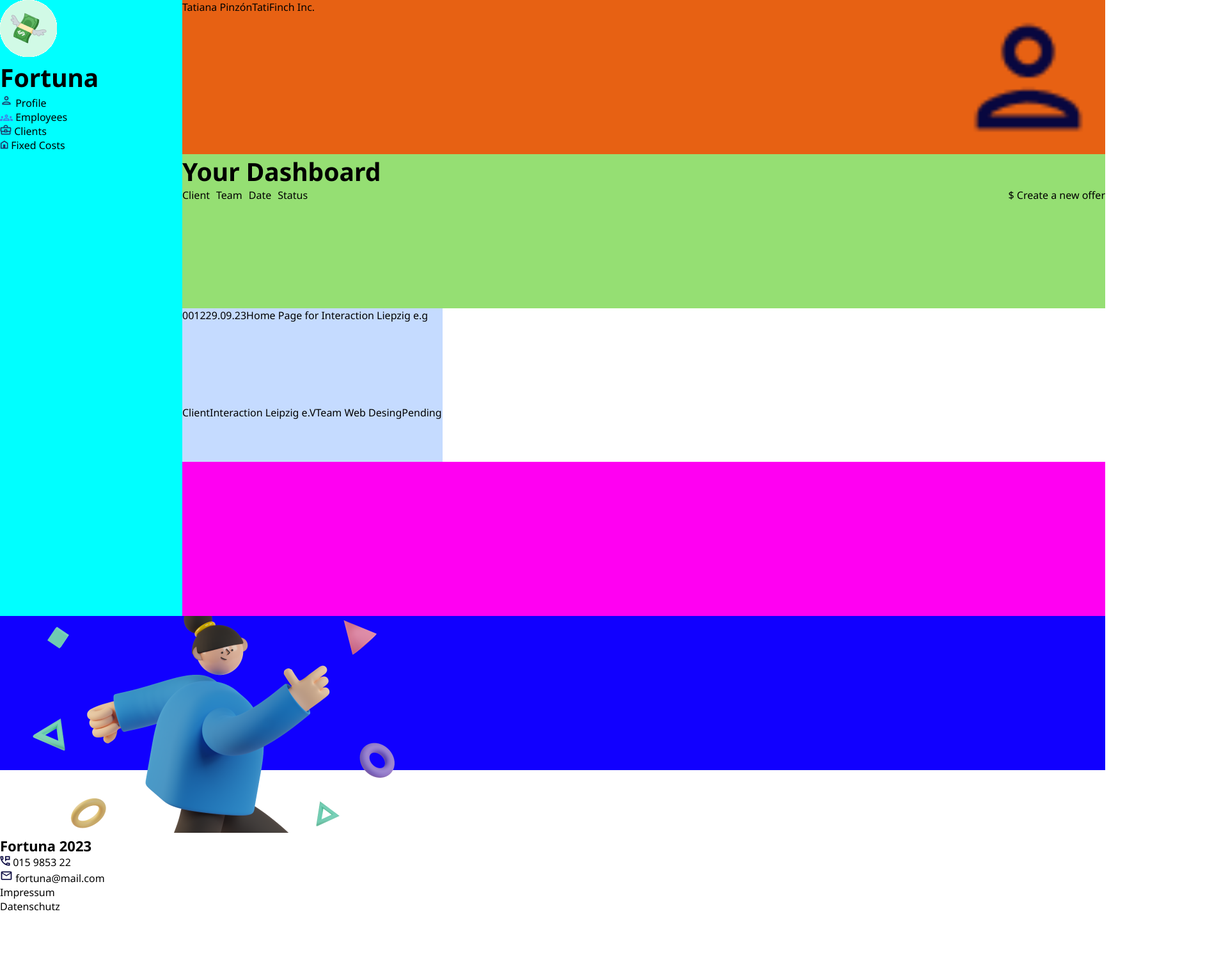
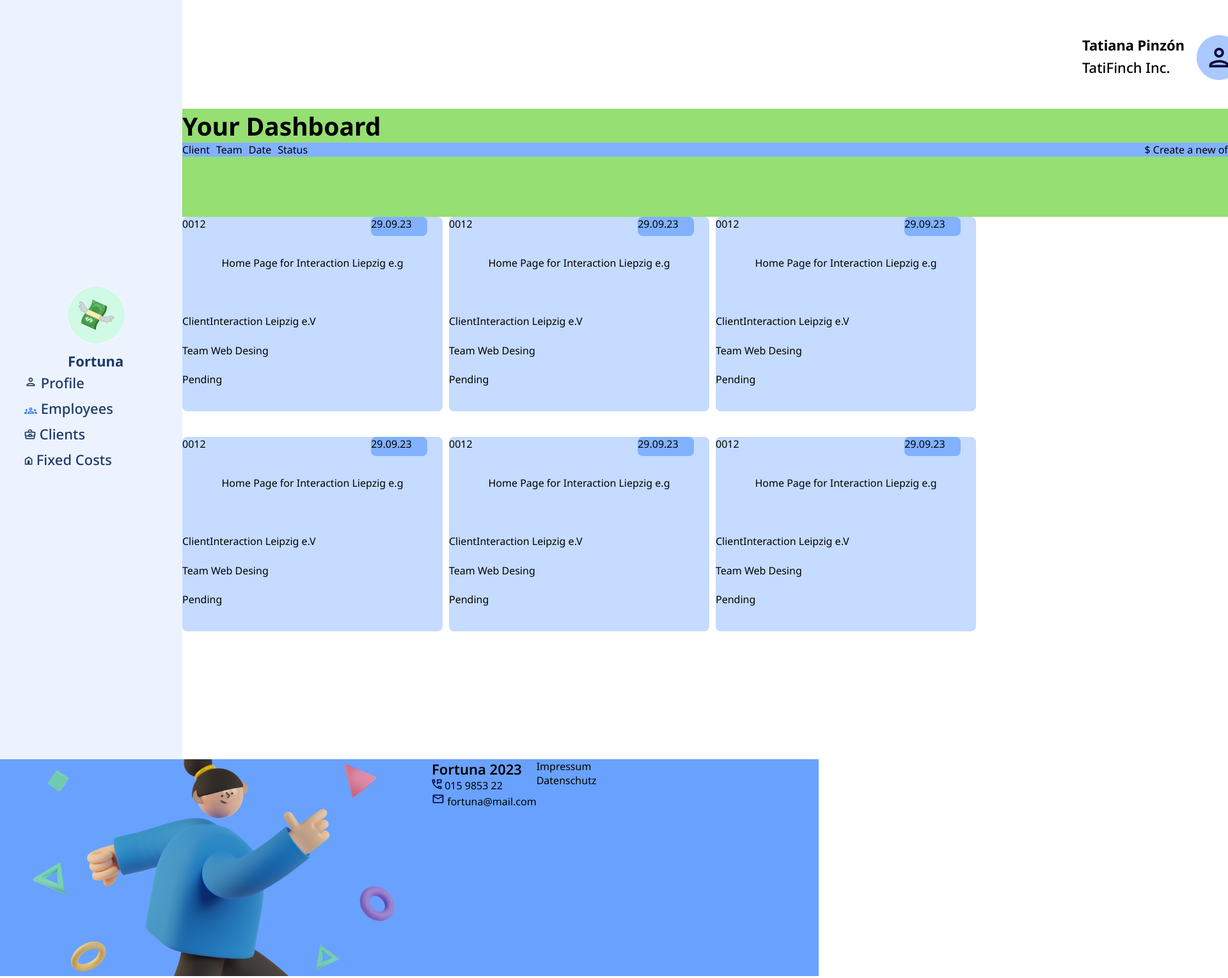
Before and after one commit to OhnoHub/tatiDesign, a plain HTML site: page index.html in a window 1280 px wide. Shown: the top 1529 px of the page at 64% size, 1920 px wide, since content can reach past the window. Drawn offline with Linux system fonts and the light colour scheme.

Commit message:
abstaende

```diff
--- a/index.html
+++ b/index.html
@@ -10,9 +10,9 @@
     <div class="gridContainer">
       <div class="sidebar">
         <ul>
-          <li>
+          <li class="logo">
             <img src="images/logoTatiDesign.png" alt="Fortuna Logo" />
-            <h2>Fortuna</h2>
+            <h3>Fortuna</h3>
           </li>
           <li><img src="images/Person_small.png" alt="profile " /> Profile</li>
           <li><img src="images/Group.png" alt="employees" /> Employees</li>
@@ -21,9 +21,9 @@
         </ul>
       </div>
       <div class="logedInAs">
-        <div>Tatiana Pinzón</div>
-        <div>TatiFinch Inc.</div>
-        <img src="images/Person.png" alt="who am i" />
+        <div><h3>Tatiana Pinzón</h3></div>
+        <div><h4>TatiFinch Inc.</h4></div>
+        <img src="images/logedIn.png" alt="who am i" />
       </div>
       <div class="navbar">
         <h2>Your Dashboard</h2>
@@ -39,23 +39,75 @@
         <ul class="card">
           <li class="number"><span>0012</span></li>
           <li class="date"><span>29.09.23</span></li>
-          <li class="name">
-            <span>Home Page for Interaction Liepzig e.g</span>
-          </li>
+          <li class="name">Home Page for Interaction Liepzig e.g</li>
           <li class="client">
             <span>Client</span><span>Interaction Leipzig e.V</span>
           </li>
           <li class="team"><span>Team</span> <span>Web Desing</span></li>
           <li class="status"><span>Pending</span></li>
-          <li></li>
-          <li></li>
         </ul>
+
+              <!-- wiederholung der 'cards'-->
+              <ul class="card">
+                <li class="number"><span>0012</span></li>
+                <li class="date"><span>29.09.23</span></li>
+                <li class="name">Home Page for Interaction Liepzig e.g</li>
+                <li class="client">
+                  <span>Client</span><span>Interaction Leipzig e.V</span>
+                </li>
+                <li class="team"><span>Team</span> <span>Web Desing</span></li>
+                <li class="status"><span>Pending</span></li>
+              </ul>
+              <ul class="card">
+                <li class="number"><span>0012</span></li>
+                <li class="date"><span>29.09.23</span></li>
+                <li class="name">Home Page for Interaction Liepzig e.g</li>
+                <li class="client">
+                  <span>Client</span><span>Interaction Leipzig e.V</span>
+                </li>
+                <li class="team"><span>Team</span> <span>Web Desing</span></li>
+                <li class="status"><span>Pending</span></li>
+              </ul>
+              <ul class="card">
+                <li class="number"><span>0012</span></li>
+                <li class="date"><span>29.09.23</span></li>
+                <li class="name">Home Page for Interaction Liepzig e.g</li>
+                <li class="client">
+                  <span>Client</span><span>Interaction Leipzig e.V</span>
+                </li>
+                <li class="team"><span>Team</span> <span>Web Desing</span></li>
+                <li class="status"><span>Pending</span></li>
+              </ul>
+              <ul class="card">
+                <li class="number"><span>0012</span></li>
+                <li class="date"><span>29.09.23</span></li>
+                <li class="name">Home Page for Interaction Liepzig e.g</li>
+                <li class="client">
+                  <span>Client</span><span>Interaction Leipzig e.V</span>
+                </li>
+                <li class="team"><span>Team</span> <span>Web Desing</span></li>
+                <li class="status"><span>Pending</span></li>
+              </ul>
+              <ul class="card">
+                <li class="number"><span>0012</span></li>
+                <li class="date"><span>29.09.23</span></li>
+                <li class="name">Home Page for Interaction Liepzig e.g</li>
+                <li class="client">
+                  <span>Client</span><span>Interaction Leipzig e.V</span>
+                </li>
+                <li class="team"><span>Team</span> <span>Web Desing</span></li>
+                <li class="status"><span>Pending</span></li>
+              </ul>
+      <!--Ende der Wied..-->
       </div>
+
+
+
       <div class="page"></div>
       <div class="footer">
         <img src="images/Saly-22.png" alt="Happy Saly" />
         <ul class="footer__center">
-          <li><h3>Fortuna 2023</h3></li>
+          <li><h5>Fortuna 2023</h5></li>
           <li>
             <p><img src="images/phone.png" alt="phonenumber" /> 015 9853 22</p>
           </li>
--- a/main.css
+++ b/main.css
@@ -12,18 +12,19 @@
 
 :root {
   font-family: "Noto Sans", sans-serif;
+  --secondary-50: rgba(236, 243, 255, 1);
+  --secondary-100: rgba(197, 219, 255, 1);
+  --secondary-200: rgba(169, 201, 255, 1);
+  --secondary-300: rgba(130, 177, 255, 1);
+  --secondary-400: rgba(105, 161, 255, 1);
   --secondary-900: rgba(29, 58, 107, 1);
-  --secondary-50: rgba(236, 243, 255, 1);
-  --secondary-400: rgba(105, 161, 255, 1);
-  --secondary-100: #c5dbff;
-  --secondary-300: #82b1ff;
   --prmaryGreen-300: rgba(155, 245, 201, 1);
+  --backgroundMain: rgba(255, 255, 255, 1);
 }
 
 body {
   width: 1728px;
-  height: 1841px;
-  left: 253px;
+  height: 1457px;
 }
 
 h2 {
@@ -38,8 +39,21 @@ h3 {
   font-size: 22px;
   font-weight: 700;
   line-height: 30px;
-  letter-spacing: 0em;
   text-align: left;
+}
+
+h4{
+font-size: 22px;
+font-weight: 500;
+line-height: 30px;
+text-align: left;
+}
+
+h5{
+font-size: 22px;
+font-weight: 600;
+line-height: 30px;
+text-align: left;
 }
 
 /*=======================================================================
@@ -49,23 +63,25 @@ h3 {
 .gridContainer {
   display: grid;
   grid-template-columns: 285px 6.06fr;
-  grid-template-rows: 20% 20% 20% 20% 20%;
+  grid-template-rows: 1fr 1fr 4fr 1fr 2fr;
   grid-area: auto;
 }
 
 .gridContainer .sidebar {
-  width: 100%;
-  height: 80%;
-  background-color: aqua;
   grid-column-start: 1;
   grid-column-end: 2;
   grid-row-start: 1;
-  grid-row-end: 6;
+  grid-row-end: 5;
 }
 
 .gridContainer .logedInAs {
   display: flex;
-  background-color: rgb(231, 97, 19);
+  flex-direction: column;
+  width: 249px;
+  height: 70px;
+  margin-top: 55px;
+  margin-left: 1407px;
+  background-color: var(--backgroundMain);
   grid-column-start: 2;
   grid-column-end: 3;
   grid-row-start: 1;
@@ -85,7 +101,6 @@ h3 {
 }
 
 .gridContainer .mainpart {
-  background-color: rgb(155, 179, 179);
   grid-column-start: 2;
   grid-column-end: 3;
   grid-row-start: 3;
@@ -93,7 +108,6 @@ h3 {
 }
 
 .gridContainer .page {
-  background-color: rgb(255, 0, 242);
   grid-column-start: 2;
   grid-column-end: 3;
   grid-row-start: 4;
@@ -101,7 +115,6 @@ h3 {
 }
 
 .gridContainer .footer {
-  background-color: rgb(17, 0, 255);
   grid-column-start: 1;
   grid-column-end: 3;
   grid-row-start: 5;
@@ -111,6 +124,43 @@ h3 {
 /*======================================================
           Sidebar
   =======================================================*/
+
+.sidebar{
+  display: flex;
+    width: 285px;
+    background-color: var(--secondary-50);
+    color: var(--secondary-900);
+    font-size: 22px;
+    font-weight: 500;
+    line-height: 39.96px;
+}
+
+.sidebar ul{
+  list-style: none;
+  padding: 38px;
+  align-content: space-around;
+}
+
+.sidebar ul .logo{
+  padding-left: 49%;
+}
+
+
+
+/*======================================================
+          loggedInAs
+  =======================================================*/
+
+.gridContainer .logedInAs {
+  display: grid;
+  grid-template: 2 / 2;
+}
+
+.gridContainer .logedInAs img {
+  grid-row: 1/3;
+  grid-column: 2/3;
+}
+
 
 /*======================================================
           Navbar
@@ -125,6 +175,7 @@ h3 {
   list-style: none;
   display: flex;
   gap: 10px;
+  background-color: var(--secondary-300);
 }
 
 .gridContainer .navbar span {
@@ -136,31 +187,93 @@ h3 {
 =============================================================*/
 
 .gridContainer .mainpart {
-  background-color: white;
-  display: grid;
-  grid-template: 1fr 1fr / 1fr 1fr 1fr;
+  background-color: var(--backgroundMain);
+  display: flex;
+  flex-wrap: wrap;
   gap: 10px;
 }
 
 .gridContainer .mainpart .card {
-  display: flex;
+  display: grid;
+  grid-template: 20% 30% 15% 15% 20% / 1fr 1fr 1fr;
+  list-style: none;
   flex-wrap: wrap;
-  list-style: none;
   width: 407px;
   height: 304px;
-  top: 333px;
-  left: 304px;
+  border-radius: 8px;
   background-color: var(--secondary-100);
 }
 
 .gridContainer .mainpart .card .number {
+  display: flex;
+  grid-column: 1 / 2;
+  grid-row: 1 / 2;
   flex-direction: row;
+  margin-right: auto;
+  width: 51px;
+  height: 30px;
 }
 
 .gridContainer .mainpart .card .date {
+  display: flex;
+  grid-column: 3 / 4;
+  grid-row: 1 / 2;
   flex-direction: row;
+  margin-left: auto;
+  margin-right: auto;
+  width: 88px;
+  height: 30px;
+  background-color: var(--secondary-300);
+  border-radius: 8px;
 }
 
 .gridContainer .mainpart .card .name {
-  flex-direction: column;
+  display: flex;
+  grid-column: 1 / 4;
+  grid-row: 2 / 3;
+  align-content: center;
+  justify-content: center;
 }
+
+.gridContainer .mainpart .card .client {
+  grid-column: 1 / 4;
+  grid-row: 3 / 4;
+}
+
+.gridContainer .mainpart .card .team {
+  grid-column: 1 / 4;
+  grid-row: 4 / 5;
+}
+
+.gridContainer .mainpart .card .status {
+  grid-column: 1 / 4;
+  grid-row: 5 / 6;
+}
+
+/*================================================================================
+        page
+==============================================================================*/
+
+.gridContainer .page{
+  background-color: none;
+}
+
+
+/*================================================================================
+        footer
+==============================================================================*/
+
+.footer {
+    background-color: var(--secondary-400);
+    width: 100vw;
+    display: flex;
+}
+
+.footer .footer__center {
+    list-style: none;
+}
+
+.footer .footer__right{
+    list-style: none;
+
+}
```
Also changed, not shown: images/logedIn.png (added).
